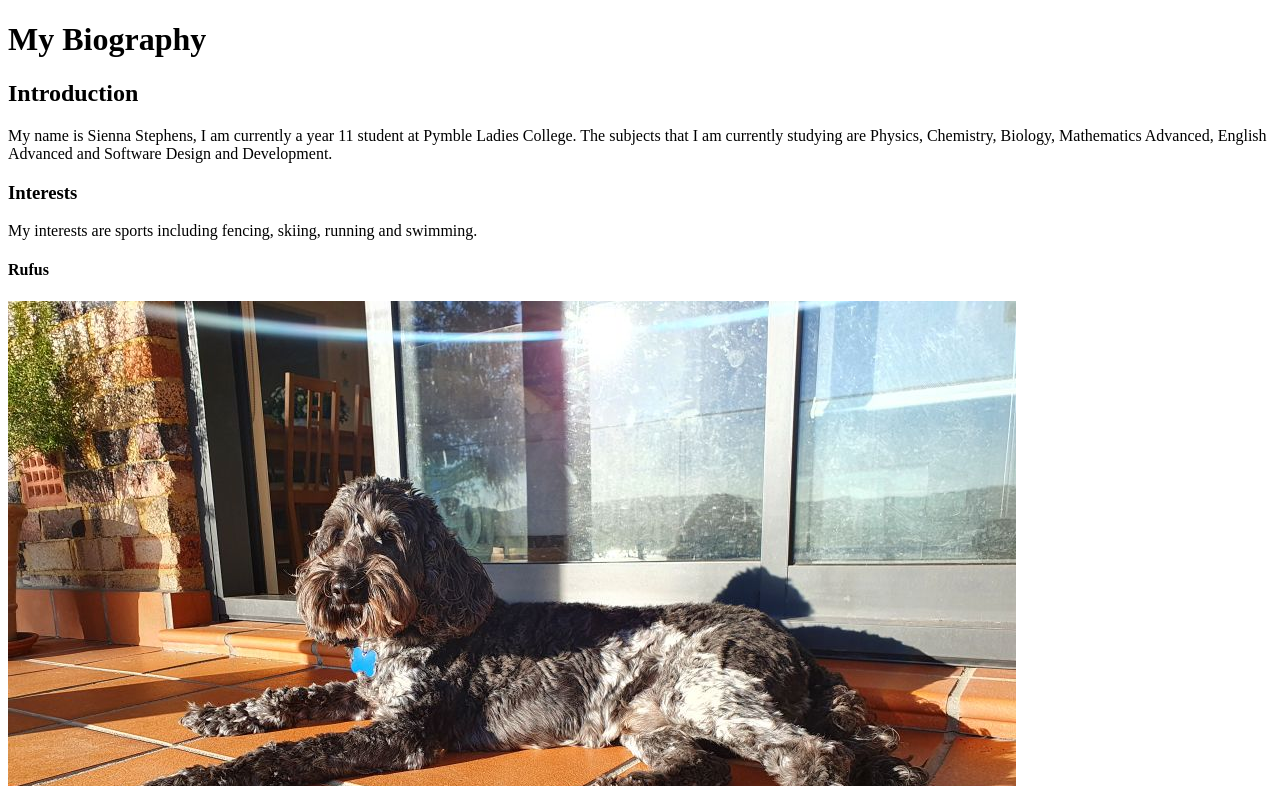
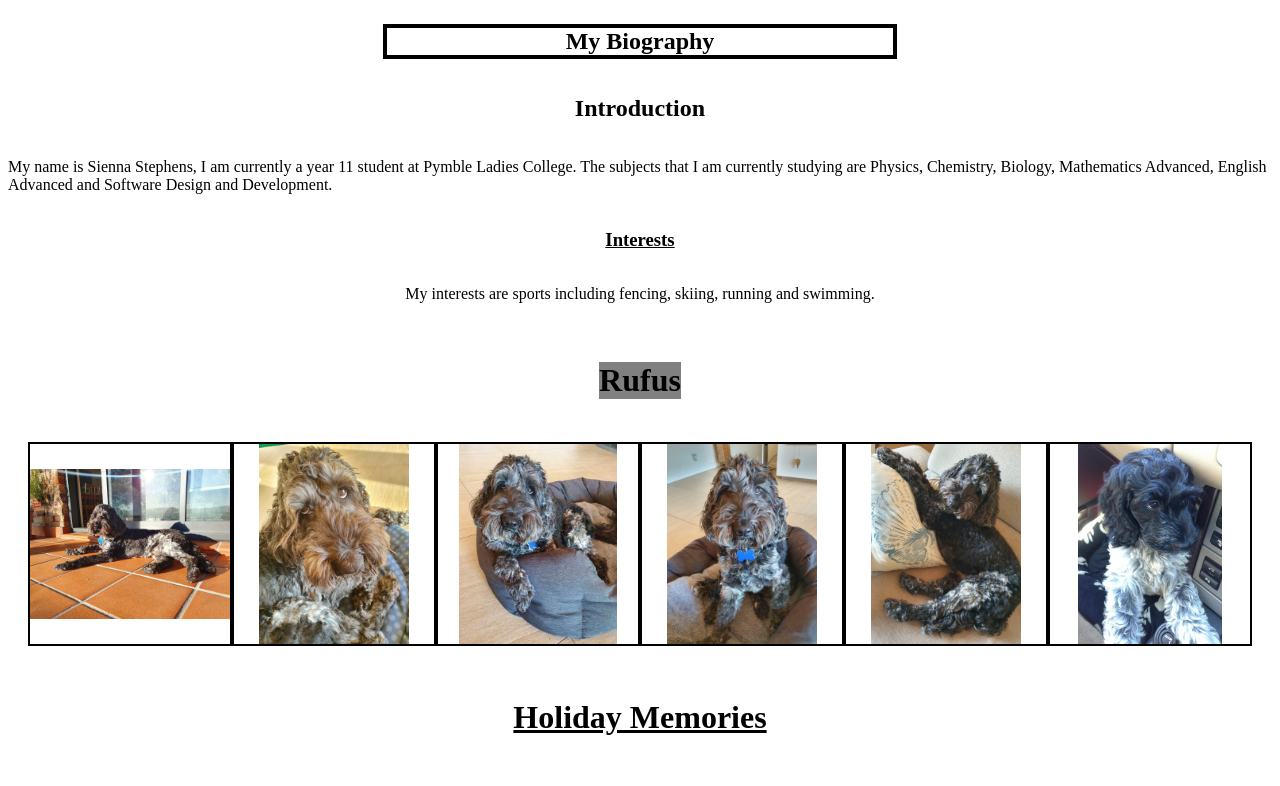
Before and after one commit to pymblelc/y11_22-starter_web-SiennaStephens, a plain HTML site: page index.html in a window 1280 px wide. Shown: the top 786 px of the page. Drawn offline with Linux system fonts and the light colour scheme; grey boxes are pictures that could not be loaded.

Commit message:
fixed name of file

```diff
--- a/index.html
+++ b/index.html
@@ -5,7 +5,7 @@
     <meta http-equiv="X-UA-Compatible" content="IE=edge">
     <meta name="viewport" content="width=device-width, initial-scale=1.0">
     <title>Document</title>
-    <link rel="stylesheet" href="My biography.css">
+    <link rel="stylesheet" href="index.css">
 </head>
 <body>
     <h1>My Biography</h1>
```
